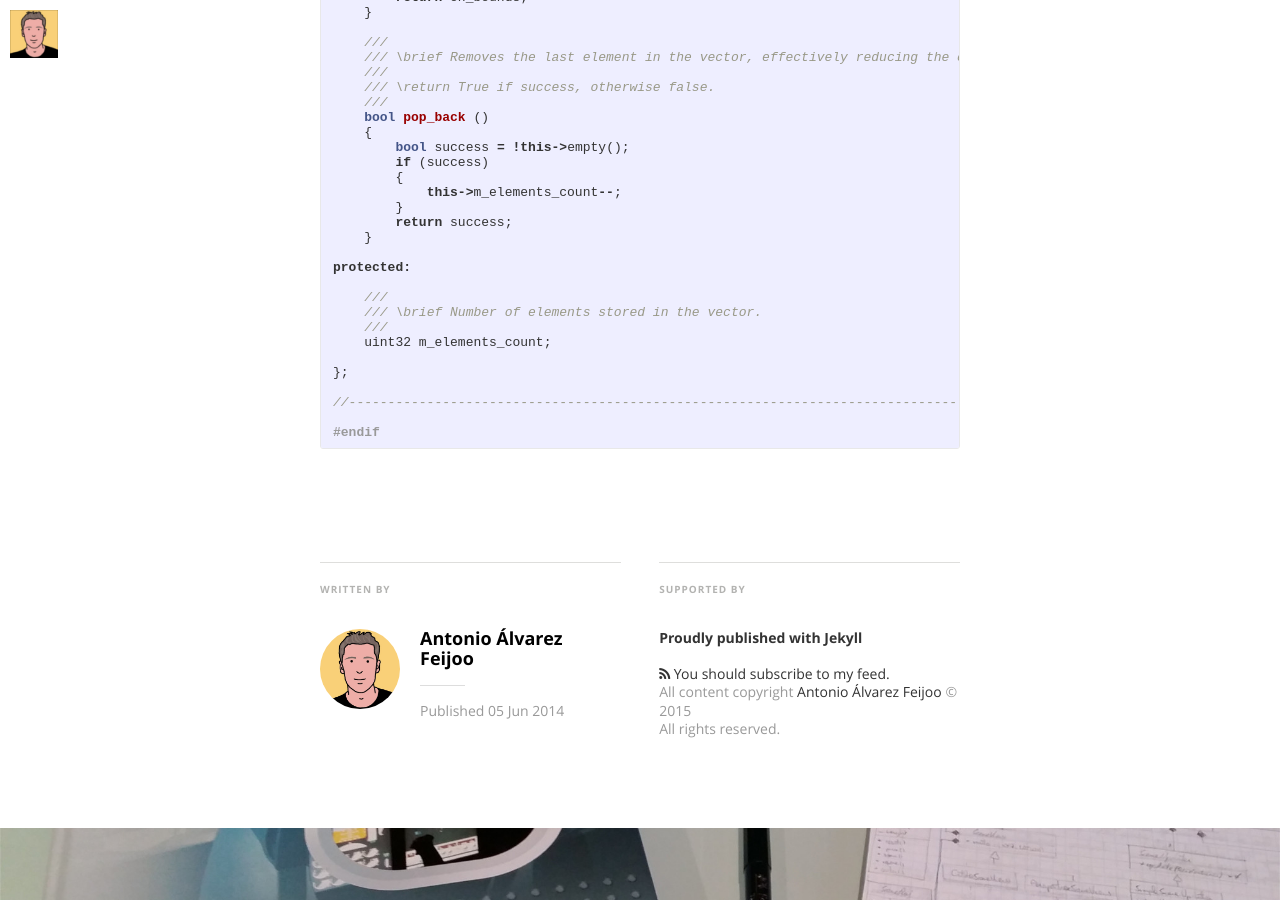
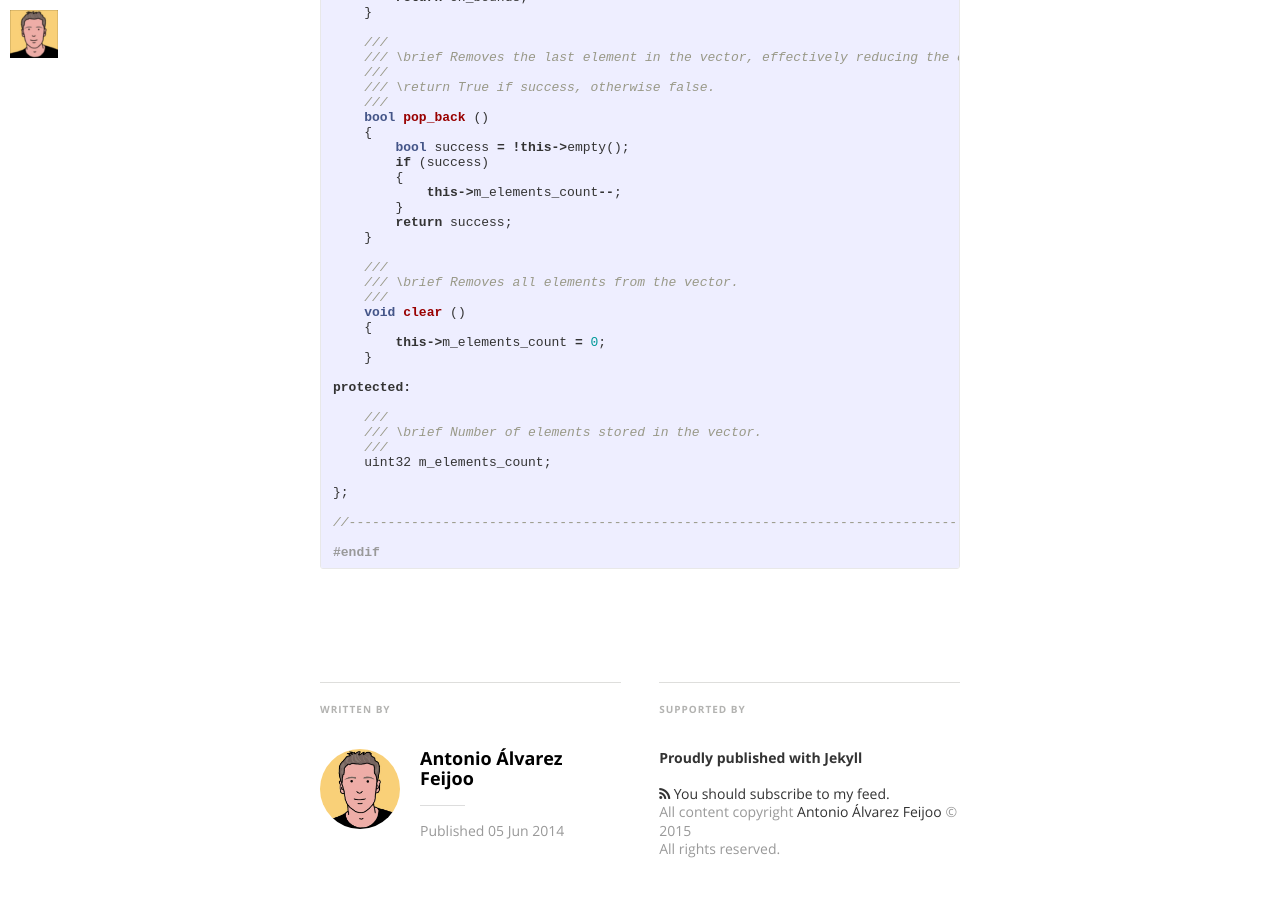
Before and after one commit to aafeijoo/aafeijoo.github.io, a Jekyll site: the page built from _posts/2014-06-05-jsf-av-vector.markdown, in a window 1280 px wide and 900 px high, scrolled down 2044 px. Built offline with Jekyll 4.4.1, drawn with Linux system fonts in a browser that asks for light colours; some web fonts are replaced; Markdown is read by kramdown in place of the engine named in the settings.

Commit message:
Updated post

```diff
--- a/_posts/2014-06-05-jsf-av-vector.markdown
+++ b/_posts/2014-06-05-jsf-av-vector.markdown
@@ -122,6 +122,14 @@ public:
         return success;
     }
 
+    ///
+    /// \brief Removes all elements from the vector.
+    ///
+    void clear ()
+    {
+        this->m_elements_count = 0;
+    }
+
 protected:
 
     ///
```
